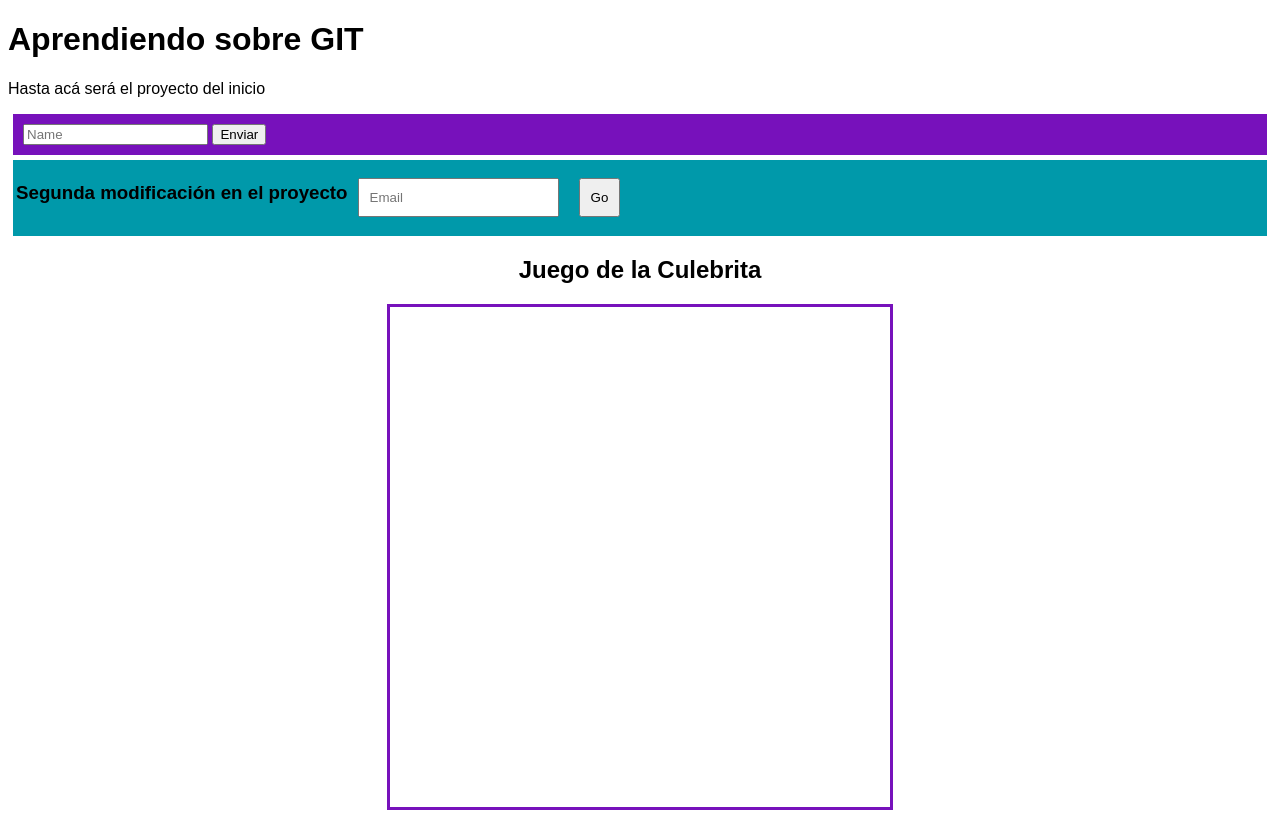
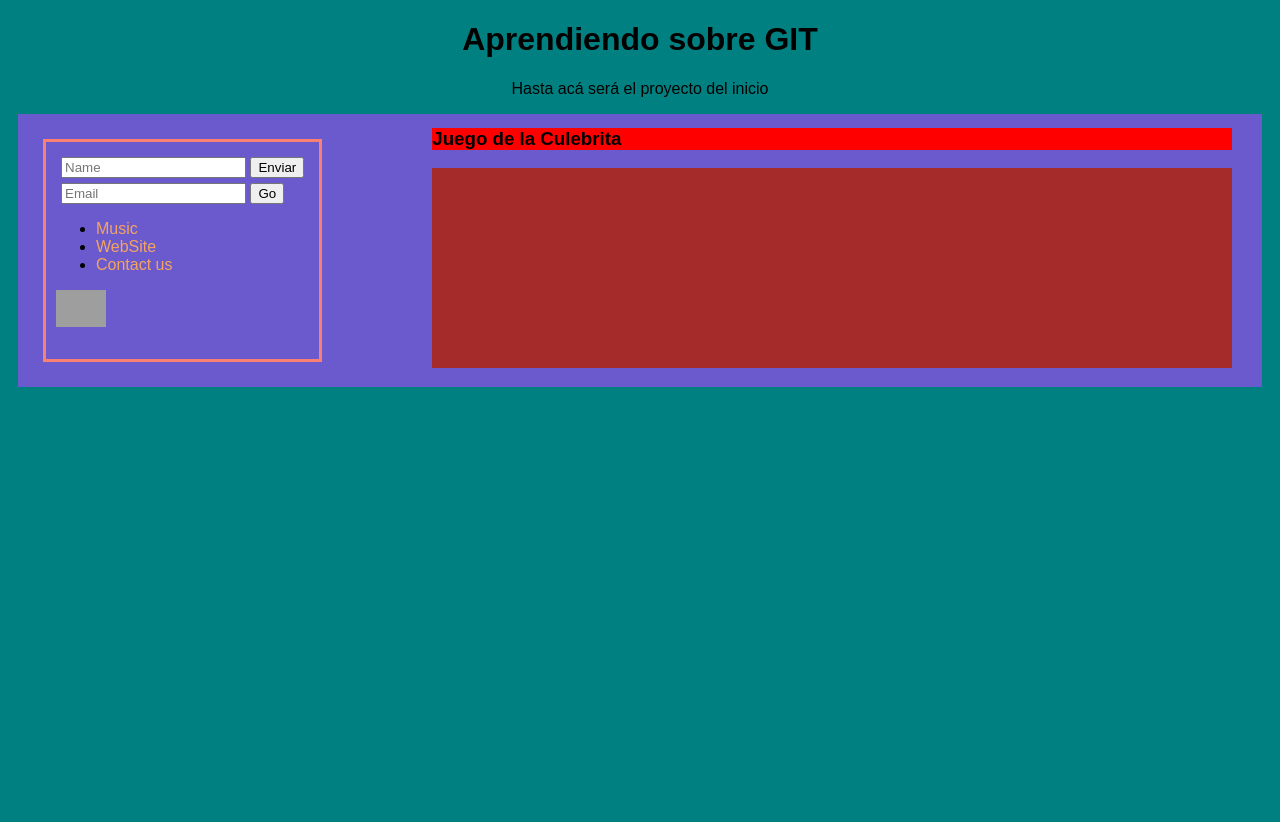
Before and after one commit to Alan-Camacho-Restrepo/IntroducingGit, a plain HTML site: page Index.html in a window 1280 px wide. After the commit the page ends 800 px from the top, so only its background shows below. Drawn offline with Linux system fonts and the light colour scheme; grey boxes are pictures that could not be loaded.

Commit message:
Version 1 en la primera rama

```diff
--- a/Index.html
+++ b/Index.html
@@ -3,67 +3,40 @@
 <head>
 	<meta charset="utf-8">
 	<title>Git&Github</title>
+	<link rel="stylesheet" type="text/css" href="css/estilo.css">
 </head>
 <body>
 
-	<h1>Aprendiendo sobre GIT</h1>
-	<p>Hasta acá será el proyecto del inicio</p>
+	<div class="inicio">
+		<h1>Aprendiendo sobre GIT</h1>
+		<p>Hasta acá será el proyecto del inicio</p>
+	</div>
+	<div class="container">
+		<div class="inputs">
+			<div class="nombre">
+				<input type="text" placeholder="Name" id = 'Nombre' required>
+				<button type="submit"  id='boton'>Enviar</button>
+			</div>
+			<div class="correo">
+				<input type="email" placeholder="Email" id="correo" required>
+				<button type="submit" id="boton-2">Go</button>
+			</div>
+			<div class="extra">
+				<ul>
+					<li><a href='#'>Music</a></li>
+					<li><a href="#">WebSite</a></li>
+					<li><a href="#">Contact us</a></li>
+				</ul>
+				<img src='https://us.123rf.com/450wm/putracetol/putracetol1808/putracetol180801101/106316631-pizza-comida-y-dise%C3%B1o-de-icono-de-logotipo-de-pastel.jpg?ver=6'>
+			</div>
+		</div>
 
-	<div class="container">
-		<input type="text" placeholder="Name" id = 'Nombre'>
-		<input type="button" value="Enviar" id='boton'>
-	</div>
-
-
-    <div class="container-1">
-        <h3>Segunda modificación en el proyecto</h3>
-        <input type="email" placeholder="Email" id="correo">
-        <input type="button" value="Go" id="boton-2">
+		<div class="tablero">
+    		<h3>Juego de la Culebrita</h3>
+    		<canvas id = 'canvas' width="800" height="200"></canvas>
+		</div>
     </div>
 
-    <div class="container-canvas">
-    	<h2>Juego de la Culebrita</h2>
-    	<canvas id = 'canvas' width="500" height="500"></canvas>
-    </div>
-
-	<style type="text/css">
-
-		.container-canvas{
-			display: block;
-			text-align: center;
-		}
-
-		#canvas{
-			border: 3px solid #71B;
-		}
-
-		body{
-			font-family: sans-serif;
-		}
-
-		.container{
-			background: #71b;
-			padding: 10px;
-            margin: 5px;
-		}
-
-        .container-1{
-            background: #09a;
-            margin: 5px;
-            display: flex;
-            height: 70px;
-            padding: 3px;
-         }
-
-         .container-1 input{
-
-            margin: auto 10px;
-            padding: 10px;
-
-
-         }
-
-	</style>
 
 	<script type="text/javascript" src="Javas.js"></script>
 </body>
--- a/Javas.js
+++ b/Javas.js
@@ -74,3 +74,6 @@ function Culebrear(tecla){
 			console.log('Otra tecla');
 	}
 }
+
+
+let s = 'Hola mundo';
--- /dev/null
+++ b/css/estilo.css
@@ -0,0 +1,48 @@
+body{
+    background-color: teal;
+    font-family:sans-serif;
+}
+.inicio{
+    text-align: center;
+}
+
+.container{
+    display: flex;
+    margin: 10px;
+    padding: 15px;
+    background-color: slateblue;
+
+}
+
+.inputs{
+    display: inline-block;
+    margin: 10px;
+    padding: 10px;
+    border: 3px solid salmon;
+}
+
+li a{
+    text-decoration: none;
+    color: sandybrown;
+}
+
+img{
+    width: 50px;
+
+}
+
+.nombre, .correo{
+    margin: 5px;
+}
+
+.tablero{
+    margin-left: 100px;
+    margin-top: -20px;
+}
+h3{
+    background-color: red;
+}
+
+#canvas{
+    background: brown;
+}
```
